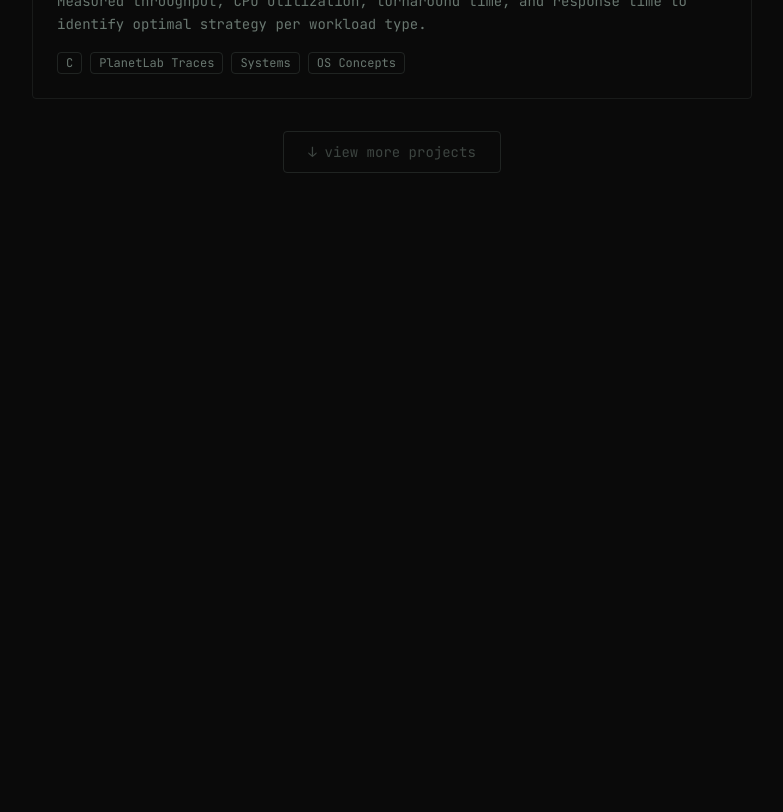
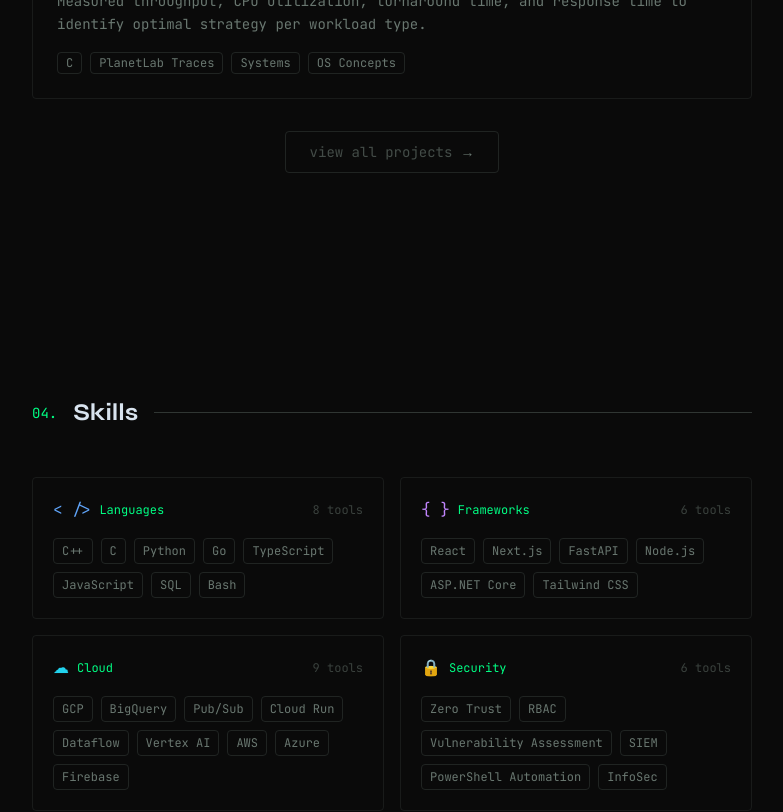
Before and after one commit to bereketlemma/bereket-portfolio, a Next.js app: page / in a window 1280 px wide. Shown: the part 3160-3972 px from the top of the page, without its empty margins (248-1031 px from the left). Built offline with nearby package versions, Linux system fonts and the light colour scheme.

Commit message:
Refactor projects section: remove showMore state, moreRef, and related UI logic. Simplify to static project list and update section number.

```diff
--- a/app/home/_components/projects.tsx
+++ b/app/home/_components/projects.tsx
@@ -1,6 +1,5 @@
 "use client"
 
-import { useRef, useState } from "react"
 import Link from "next/link"
 import { Github, ExternalLink } from "lucide-react"
 import { useInView } from "react-intersection-observer"
@@ -9,11 +8,9 @@ import { allProjects } from "@/lib/projects"
 function ProjectCard({
   project,
   index,
-  show,
 }: {
   project: typeof allProjects[0]
   index: number
-  show: boolean
 }) {
   const { ref, inView } = useInView({ triggerOnce: true, threshold: 0.1 })
 
@@ -22,7 +19,7 @@ function ProjectCard({
       ref={ref}
       className={`group relative overflow-hidden rounded border border-border/40 p-6 transition-all duration-700 ease-out
         hover:border-accent/50 hover:shadow-[0_0_20px_rgba(var(--accent-rgb,100,200,255),0.08)]
-        ${inView && show ? "opacity-100 translate-y-0 scale-100" : "opacity-0 translate-y-12 scale-95"}
+        ${inView ? "opacity-100 translate-y-0 scale-100" : "opacity-0 translate-y-12 scale-95"}
       `}
       style={{ transitionDelay: `${index * 80}ms` }}
     >
@@ -64,9 +61,11 @@ function ProjectCard({
           </Link>
         </div>
       </div>
+
       <p className="relative mt-3 text-sm leading-relaxed text-muted-foreground">
         {project.description}
       </p>
+
       <div className="relative mt-4 flex flex-wrap gap-2">
         {project.tags.map((tag) => (
           <span
@@ -85,15 +84,8 @@ function ProjectCard({
 }
 
 export default function Projects() {
-  const [showMore, setShowMore] = useState(false)
-  const moreRef = useRef<HTMLDivElement>(null)
-
   const { ref: headerRef, inView: headerInView } = useInView({ triggerOnce: true, threshold: 0.5 })
-
-  const { ref: viewMoreRef, inView: viewMoreInView } = useInView({
-    triggerOnce: true,
-    threshold: 0.5,
-  })
+  const { ref: viewMoreRef, inView: viewMoreInView } = useInView({ triggerOnce: true, threshold: 0.5 })
 
   return (
     <section id="projects" className="py-24">
@@ -105,7 +97,7 @@ export default function Projects() {
           headerInView ? "opacity-100 translate-x-0" : "opacity-0 -translate-x-4"
         }`}
       >
-        <span className="font-mono text-sm text-accent">03.</span>
+        <span className="font-mono text-sm text-accent">05.</span>
         <h2 className="font-syne text-2xl font-bold text-foreground">Projects</h2>
         <div className="h-px flex-1 bg-border" />
       </div>
@@ -113,51 +105,24 @@ export default function Projects() {
       {/* First 3 projects */}
       <div className="flex flex-col gap-6">
         {allProjects.slice(0, 3).map((project, i) => (
-          <ProjectCard key={project.title} project={project} index={i} show={true} />
+          <ProjectCard key={project.title} project={project} index={i} />
         ))}
       </div>
 
-      {/* View more trigger */}
+      {/* View all projects link */}
       <div
         ref={viewMoreRef}
         className={`my-8 flex items-center justify-center transition-all duration-700 ${
           viewMoreInView ? "opacity-100 translate-y-0" : "opacity-0 translate-y-4"
         }`}
       >
-        <button
-          onClick={() => {
-            const next = !showMore
-            setShowMore(next)
-            if (next) {
-              setTimeout(() => moreRef.current?.scrollIntoView({ behavior: "smooth", block: "nearest" }), 100)
-            }
-          }}
-          className="group rounded border border-border/60 px-6 py-2.5 font-mono text-sm text-muted-foreground hover:border-accent hover:text-accent transition-all duration-300"
+        <Link
+          href="/projects"
+          className="group rounded border border-border/60 px-6 py-2.5 font-mono text-sm text-muted-foreground hover:border-accent hover:text-accent transition-all duration-300 flex items-center gap-2"
         >
-          {showMore ? (
-            <span className="flex items-center gap-2">
-              <span>↑</span>
-              <span>hide projects</span>
-            </span>
-          ) : (
-            <span className="flex items-center gap-2 animate-pulse group-hover:animate-none">
-              <span>↓</span>
-              <span>view more projects</span>
-            </span>
-          )}
-        </button>
-      </div>
-
-      {/* Remaining projects — animate in on click */}
-      <div ref={moreRef} className="flex flex-col gap-6">
-        {allProjects.slice(3).map((project, i) => (
-          <ProjectCard
-            key={project.title}
-            project={project}
-            index={i}
-            show={showMore}
-          />
-        ))}
+          <span className="animate-pulse group-hover:animate-none">view all projects</span>
+          <span className="group-hover:translate-x-1 transition-transform duration-300">→</span>
+        </Link>
       </div>
 
     </section>
```
